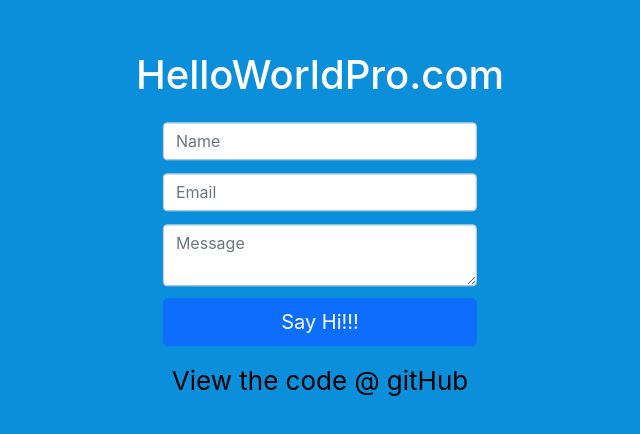
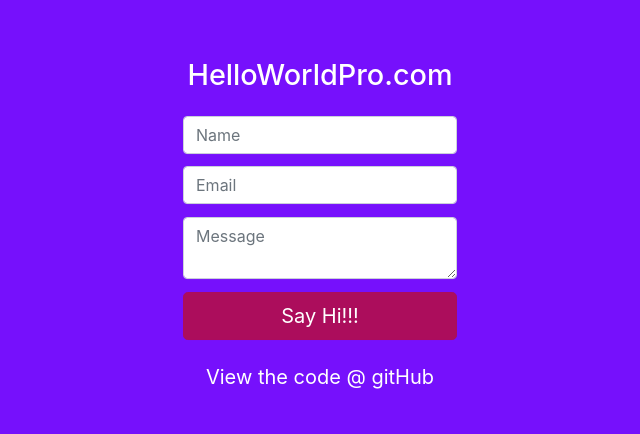
Before and after one commit to jasonleewilson/helloworldpro, a React (Create React App) app: page / in a window 1280 px wide. Shown: the part 174-608 px from the top of the page, without its empty margins (320-960 px from the left). Built offline with nearby package versions, Linux system fonts and the light colour scheme.

Commit message:
styles update

```diff
--- a/src/App.css
+++ b/src/App.css
@@ -40,8 +40,9 @@ input, textarea {margin-bottom:0.8rem;}
 }
 
 .App-link {
-  color: #000;
+  color: #fff;
   text-decoration: none;
+  font-size: calc(4px + 2vmin);
 }
 .App-link:hover {
   color: #fff;
--- a/src/index.css
+++ b/src/index.css
@@ -1,5 +1,5 @@
 body {
-  background-color: #0c8fdb;
+  background-color: rgb(118, 16, 252);
   color: #000;
   margin: 0;
   font-family: -apple-system, BlinkMacSystemFont, 'Segoe UI', 'Roboto', 'Oxygen',
@@ -9,7 +9,15 @@ body {
   -moz-osx-font-smoothing: grayscale;
 }
 
+h1 {font-size: 1.8rem;}
+
 code {
   font-family: source-code-pro, Menlo, Monaco, Consolas, 'Courier New',
     monospace;
 }
+
+.btn-primary {
+  background: rgb(172, 13, 92);
+  border-color: rgb(172, 13, 92);
+}
+.btn-primary:hover {background: rgb(233, 12, 122);}
```
